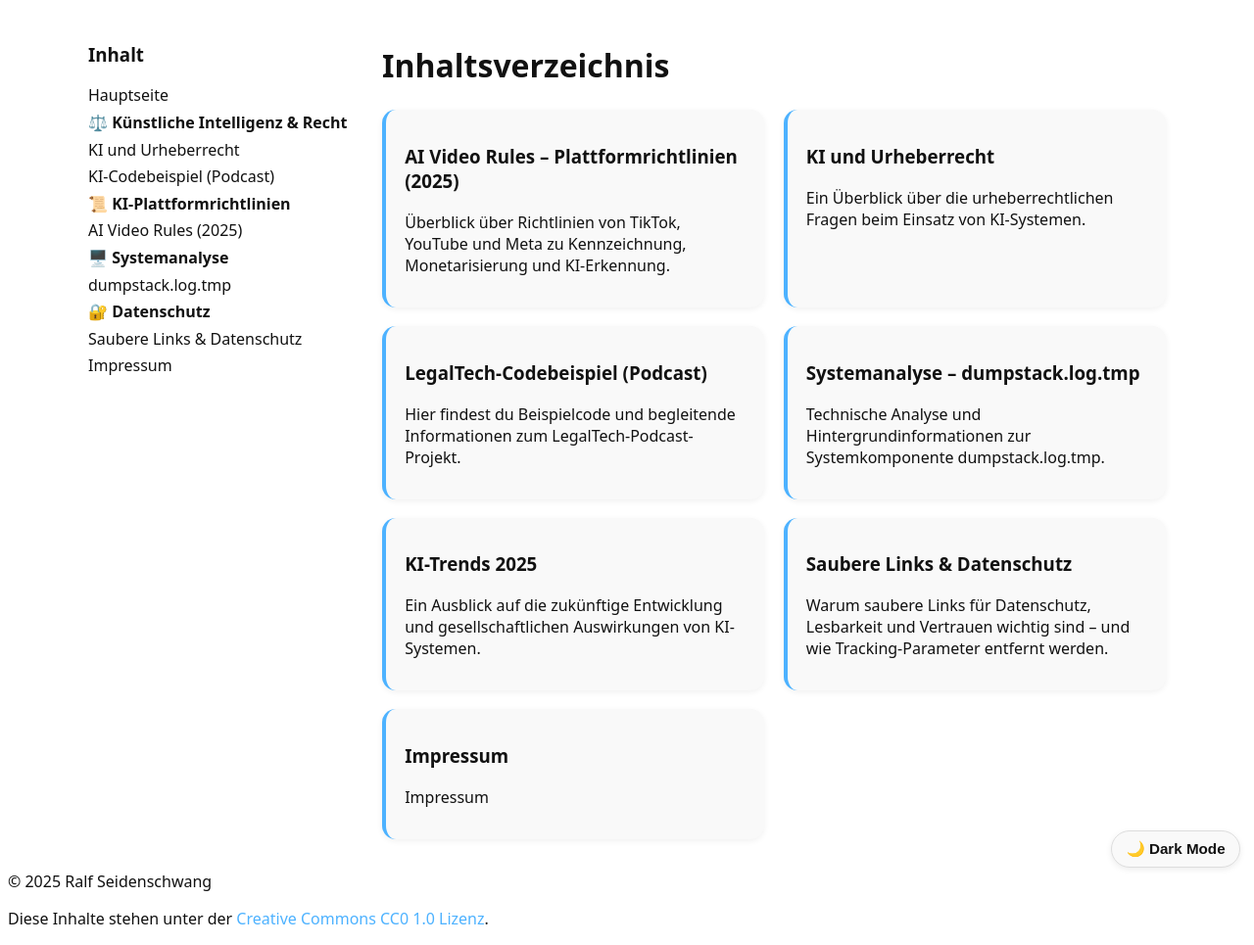
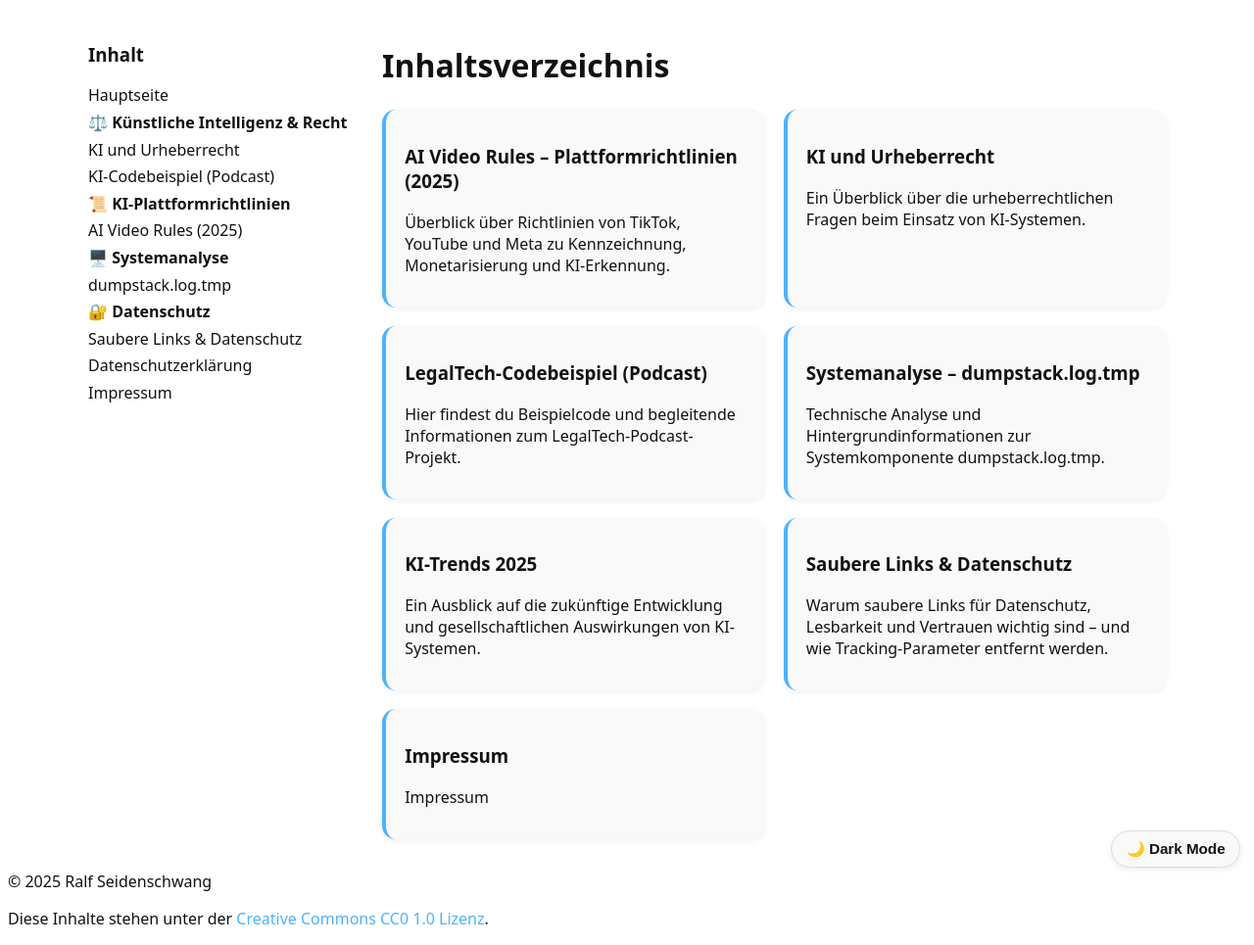
Before and after one commit to RalfSei/RalfSei.github.io, a Jekyll site: the page built from index.md, in a window 1280 px wide. Shown: the whole page at 98% size. Built offline with Jekyll 4.4.1, drawn with Linux system fonts in a browser that asks for light colours.

Commit message:
Update sidebar.html

```diff
--- a/_includes/sidebar.html
+++ b/_includes/sidebar.html
@@ -38,6 +38,7 @@
     <li><strong>🔐 Datenschutz</strong>
       <ul>
         <li><a href="/saubere-links/">Saubere Links & Datenschutz</a></li>
+        <li><a href="/datenschutz/">Datenschutzerklärung</a></li>
       </ul>
     </li>
 
```
